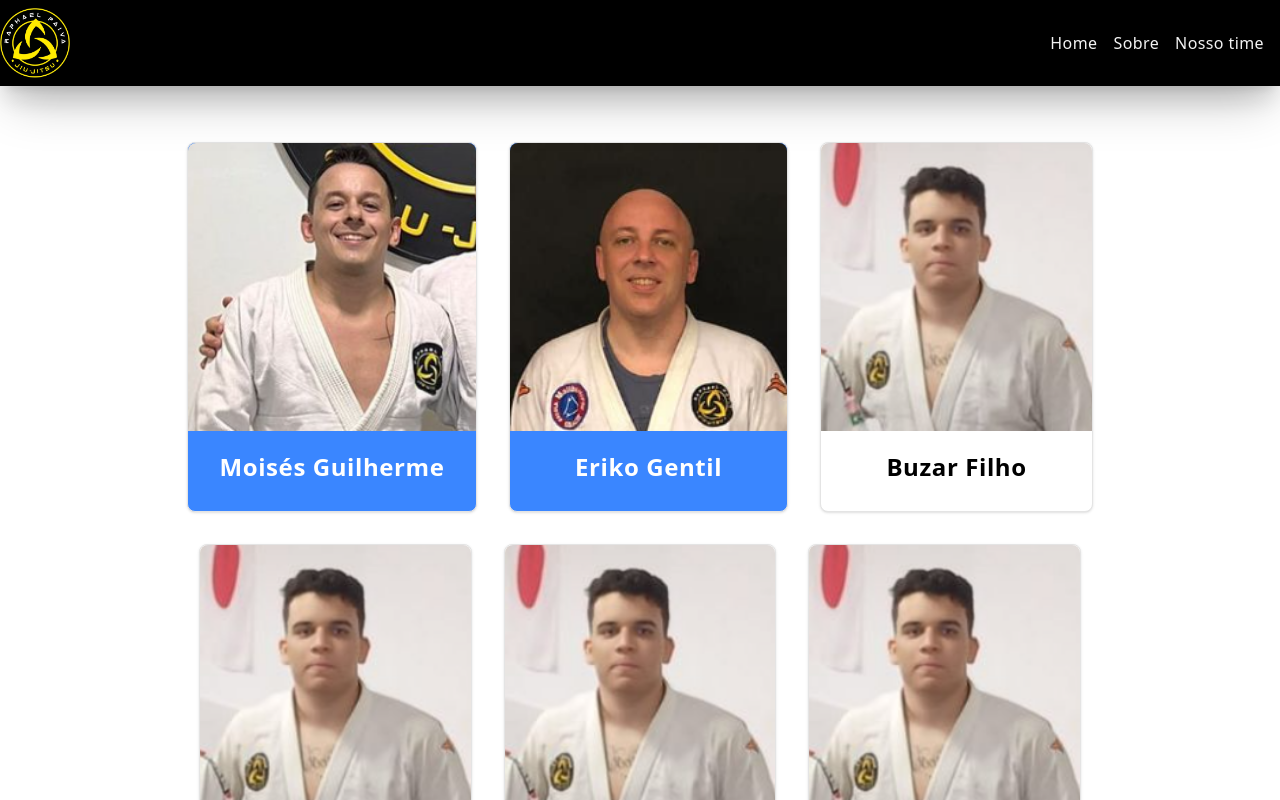
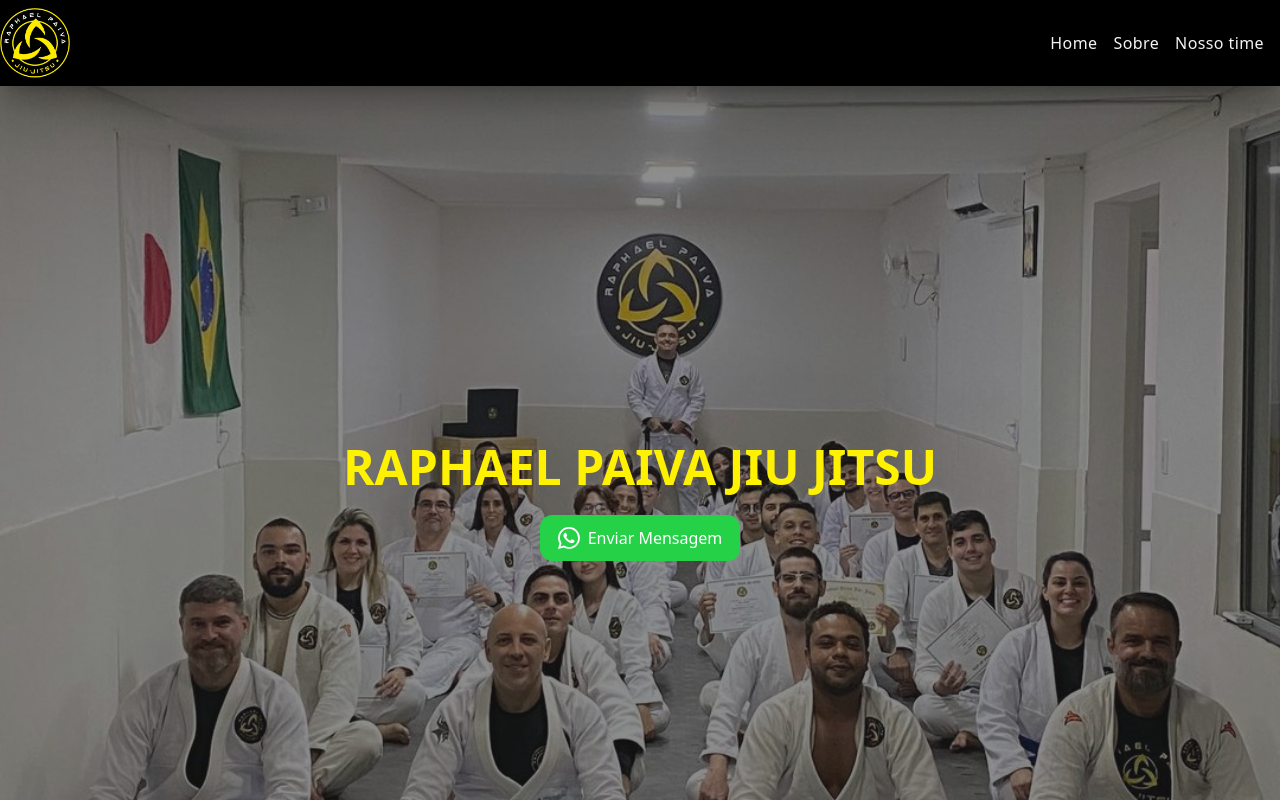
Before and after one commit to moisesgui/raphaelPaivaJiuJitsu, a React (Create React App) app: page / in a window 1280 px wide. Shown: the top 800 px of the page. Built offline with nearby package versions, Linux system fonts and the light colour scheme.

Commit message:
our team page created

```diff
--- a/src/App.js
+++ b/src/App.js
@@ -1,14 +1,14 @@
 import { Header } from "shared/components/Header/Header";
 import "./App.scss";
-import { TeamPage } from "pages/Team/Team";
-// import { Home } from "./pages/Home/Home";
+// import { TeamPage } from "pages/Team/Team";
+import { Home } from "./pages/Home/Home";
 
 export default function App() {
   return (
     <>
       <Header />
-      <TeamPage />
-      {/* <Home /> */}
+      {/* <TeamPage /> */}
+      <Home />
     </>
   );
 }
```
